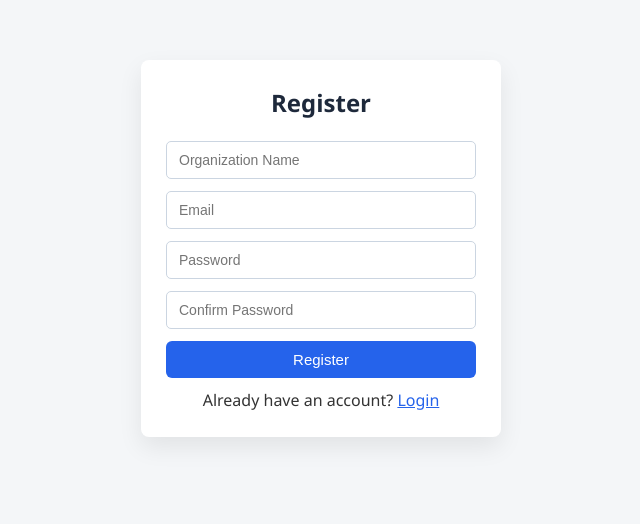
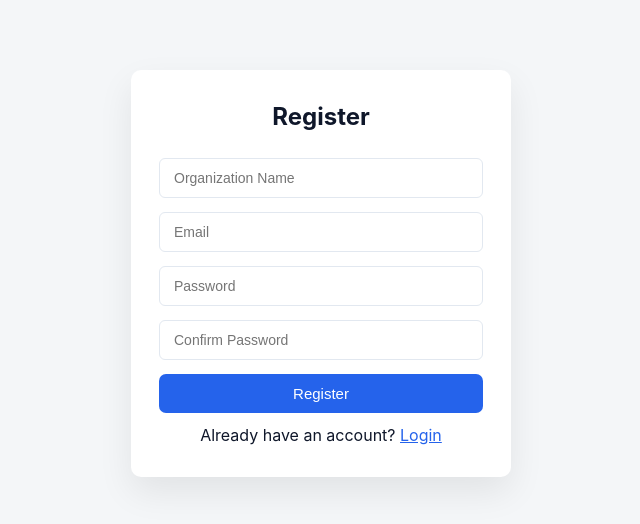
Before and after one commit to Srinivas2326/Stock-Flow, a React app in the folder frontend/: page /register in a window 1280 px wide. Shown: the top 524 px of the page, without its empty margins (319-959 px from the left). Built offline with nearby package versions, Linux system fonts and the light colour scheme; the HTML template or start-up script is replaced by a standard one.

Commit message:
CSS added

```diff
--- a/frontend/src/styles/global.css
+++ b/frontend/src/styles/global.css
@@ -1,85 +1,132 @@
-
+/* =====================
+   GLOBAL RESET
+===================== */
 * {
   box-sizing: border-box;
   margin: 0;
   padding: 0;
 }
 
-body {
-  font-family: "Segoe UI", Arial, sans-serif;
-  background: #f4f6f8;
-  color: #333;
-  line-height: 1.5;
+:root {
+  --primary: #2563eb;
+  --primary-dark: #1d4ed8;
+  --danger: #dc2626;
+  --danger-dark: #b91c1c;
+  --bg: #f4f6f8;
+  --card: #ffffff;
+  --text: #0f172a;
+  --muted: #64748b;
+  --border: #e2e8f0;
 }
 
-   /* NAVBAR */
-nav {
-  background: #1e293b;
-  padding: 14px 20px;
-  margin-bottom: 25px;
+body {
+  font-family: "Inter", "Segoe UI", Arial, sans-serif;
+  background: var(--bg);
+  color: var(--text);
+  line-height: 1.6;
 }
 
-nav a {
+/* =====================
+   NAVBAR
+===================== */
+.navbar {
+  background: #1e293b;
+  padding: 14px 24px;
+  display: flex;
+  justify-content: space-between;
+  align-items: center;
+}
+
+.nav-left a {
   color: #ffffff;
   text-decoration: none;
-  margin-right: 15px;
+  margin-right: 18px;
   font-weight: 500;
+  font-size: 15px;
 }
 
-nav a:hover {
+.nav-left a:hover {
   text-decoration: underline;
 }
 
-nav button {
+.logout-btn {
   background: none;
   border: none;
   color: #ffffff;
   cursor: pointer;
   font-size: 15px;
+  font-weight: 500;
 }
 
-nav button:hover {
+.logout-btn:hover {
   text-decoration: underline;
 }
 
-   /* FORM CONTAINERS (Login/Register) */
+/* =====================
+   PAGE WRAPPER
+===================== */
+.page-container {
+  max-width: 1000px;
+  margin: 30px auto;
+  padding: 0 20px 50px;
+}
+
+/* =====================
+   HEADINGS
+===================== */
+h2 {
+  font-size: 24px;
+  margin-bottom: 18px;
+}
+
+h3 {
+  font-size: 18px;
+  margin-top: 25px;
+  margin-bottom: 10px;
+  color: var(--muted);
+}
+
+/* =====================
+   AUTH FORMS
+===================== */
 form {
-  background: #ffffff;
-  padding: 25px;
+  background: var(--card);
+  padding: 28px;
   width: 100%;
-  max-width: 360px;
-  margin: 60px auto;
-  border-radius: 8px;
-  box-shadow: 0 10px 25px rgba(0, 0, 0, 0.08);
+  max-width: 380px;
+  margin: 70px auto;
+  border-radius: 10px;
+  box-shadow: 0 15px 35px rgba(0, 0, 0, 0.08);
 }
 
 form h2 {
   text-align: center;
-  margin-bottom: 20px;
-  color: #1e293b;
+  margin-bottom: 22px;
 }
 
-   /* INPUTS & BUTTONS */
+/* =====================
+   INPUTS & BUTTONS
+===================== */
 input {
   width: 100%;
-  padding: 10px 12px;
-  margin-bottom: 12px;
-  border-radius: 5px;
-  border: 1px solid #cbd5e1;
+  padding: 11px 14px;
+  margin-bottom: 14px;
+  border-radius: 6px;
+  border: 1px solid var(--border);
   font-size: 14px;
 }
 
 input:focus {
   outline: none;
-  border-color: #2563eb;
+  border-color: var(--primary);
 }
 
 button {
   width: 100%;
-  padding: 10px;
-  border-radius: 6px;
+  padding: 11px;
+  border-radius: 7px;
   border: none;
-  background: #2563eb;
+  background: var(--primary);
   color: #ffffff;
   font-size: 15px;
   cursor: pointer;
@@ -87,7 +134,7 @@ button {
 }
 
 button:hover {
-  background: #1d4ed8;
+  background: var(--primary-dark);
 }
 
 button:disabled {
@@ -95,37 +142,65 @@ button:disabled {
   cursor: not-allowed;
 }
 
-   /* PAGE CONTAINERS */
-.page-container {
-  max-width: 900px;
-  margin: auto;
-  padding: 0 20px 40px;
+/* =====================
+   DASHBOARD CARDS
+===================== */
+.dashboard-grid {
+  display: grid;
+  grid-template-columns: repeat(auto-fit, minmax(220px, 1fr));
+  gap: 16px;
+  margin-bottom: 25px;
 }
 
-
-h2 {
-  margin-bottom: 15px;
+.dashboard-card {
+  background: var(--card);
+  padding: 18px;
+  border-radius: 10px;
+  box-shadow: 0 8px 20px rgba(0, 0, 0, 0.06);
 }
 
-h3 {
-  margin-top: 20px;
-  margin-bottom: 10px;
+.dashboard-card h4 {
+  font-size: 14px;
+  color: var(--muted);
+  margin-bottom: 6px;
 }
 
-   /* DASHBOARD */
-.dashboard-card {
-  background: #ffffff;
+.dashboard-card p {
+  font-size: 22px;
+  font-weight: 600;
+}
+
+/* =====================
+   LOW STOCK LIST
+===================== */
+.low-stock-item {
+  background: #fff7ed;
+  border-left: 4px solid #f97316;
+  padding: 10px 14px;
+  border-radius: 6px;
+  margin-bottom: 8px;
+  font-size: 14px;
+}
+
+/* =====================
+   PRODUCTS
+===================== */
+.product-form {
+  background: var(--card);
   padding: 18px;
-  border-radius: 8px;
-  margin-bottom: 15px;
+  border-radius: 10px;
+  margin-bottom: 20px;
   box-shadow: 0 6px 16px rgba(0, 0, 0, 0.06);
 }
 
-   /* PRODUCTS */
+.product-list {
+  margin-top: 15px;
+}
+
 .product-item {
-  background: #ffffff;
-  padding: 12px 15px;
-  border-radius: 6px;
+  background: var(--card);
+  padding: 14px 16px;
+  border-radius: 8px;
   margin-bottom: 10px;
   box-shadow: 0 4px 12px rgba(0, 0, 0, 0.05);
   display: flex;
@@ -133,27 +208,50 @@ h3 {
   align-items: center;
 }
 
+.product-item strong {
+  font-size: 15px;
+}
+
+.product-item span {
+  color: var(--muted);
+  font-size: 13px;
+}
+
 .product-item button {
   width: auto;
-  padding: 6px 10px;
-  background: #dc2626;
+  padding: 6px 12px;
+  background: var(--danger);
   font-size: 13px;
 }
 
 .product-item button:hover {
-  background: #b91c1c;
+  background: var(--danger-dark);
 }
 
-   /* TEXT HELPERS */
+/* =====================
+   SETTINGS
+===================== */
+.settings-card {
+  background: var(--card);
+  padding: 22px;
+  border-radius: 10px;
+  max-width: 500px;
+  box-shadow: 0 8px 20px rgba(0, 0, 0, 0.06);
+}
+
+/* =====================
+   TEXT HELPERS
+===================== */
 .error-text {
-  color: #dc2626;
-  margin-bottom: 10px;
+  color: var(--danger);
+  margin-bottom: 12px;
   text-align: center;
+  font-size: 14px;
 }
 
 .success-text {
   color: #16a34a;
-  margin-bottom: 10px;
+  margin-bottom: 12px;
   text-align: center;
 }
 
@@ -161,24 +259,25 @@ h3 {
   text-align: center;
 }
 
-
 a {
-  color: #2563eb;
+  color: var(--primary);
 }
 
 a:hover {
   text-decoration: underline;
 }
 
-   /* RESPONSIVE */
+/* =====================
+   RESPONSIVE
+===================== */
 @media (max-width: 600px) {
-  nav {
-    text-align: center;
+  .navbar {
+    flex-direction: column;
+    gap: 10px;
   }
 
-  nav a {
-    display: inline-block;
-    margin: 5px 8px;
+  .dashboard-grid {
+    grid-template-columns: 1fr;
   }
 
   .product-item {
```
